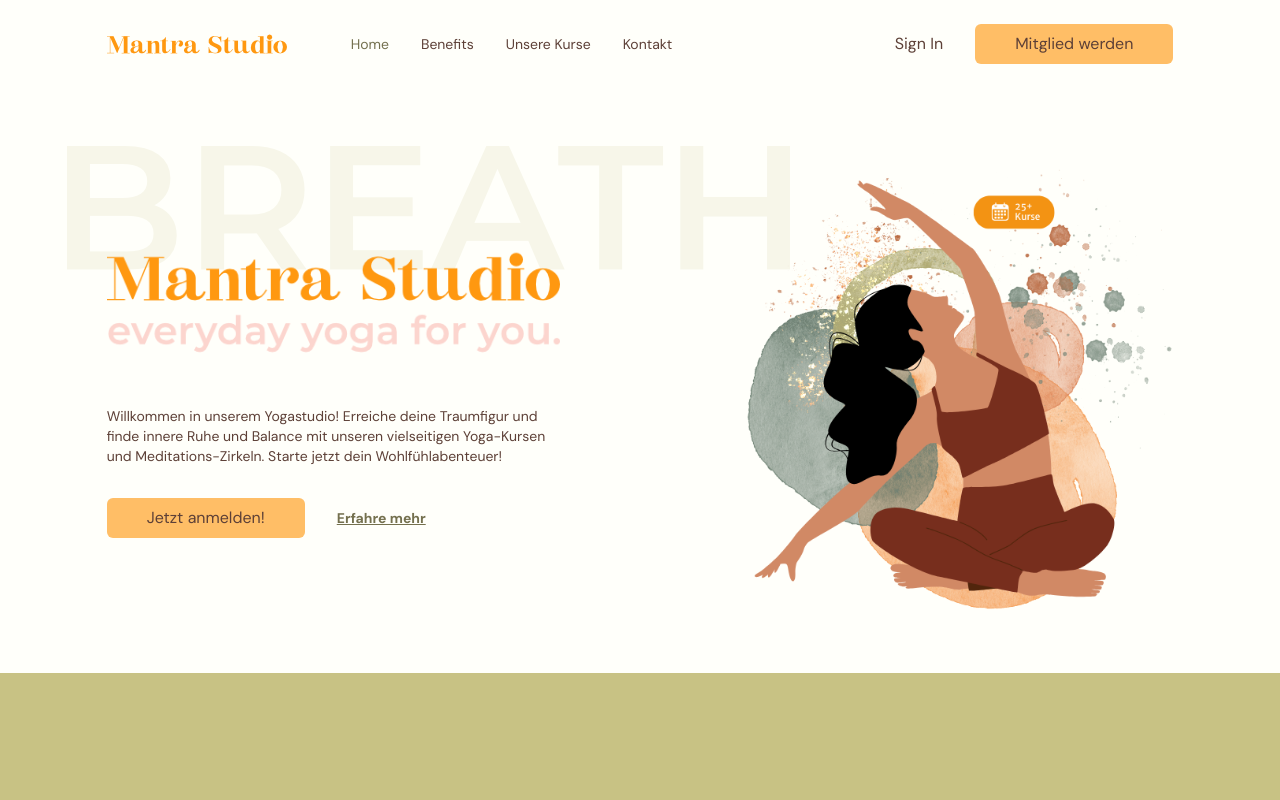
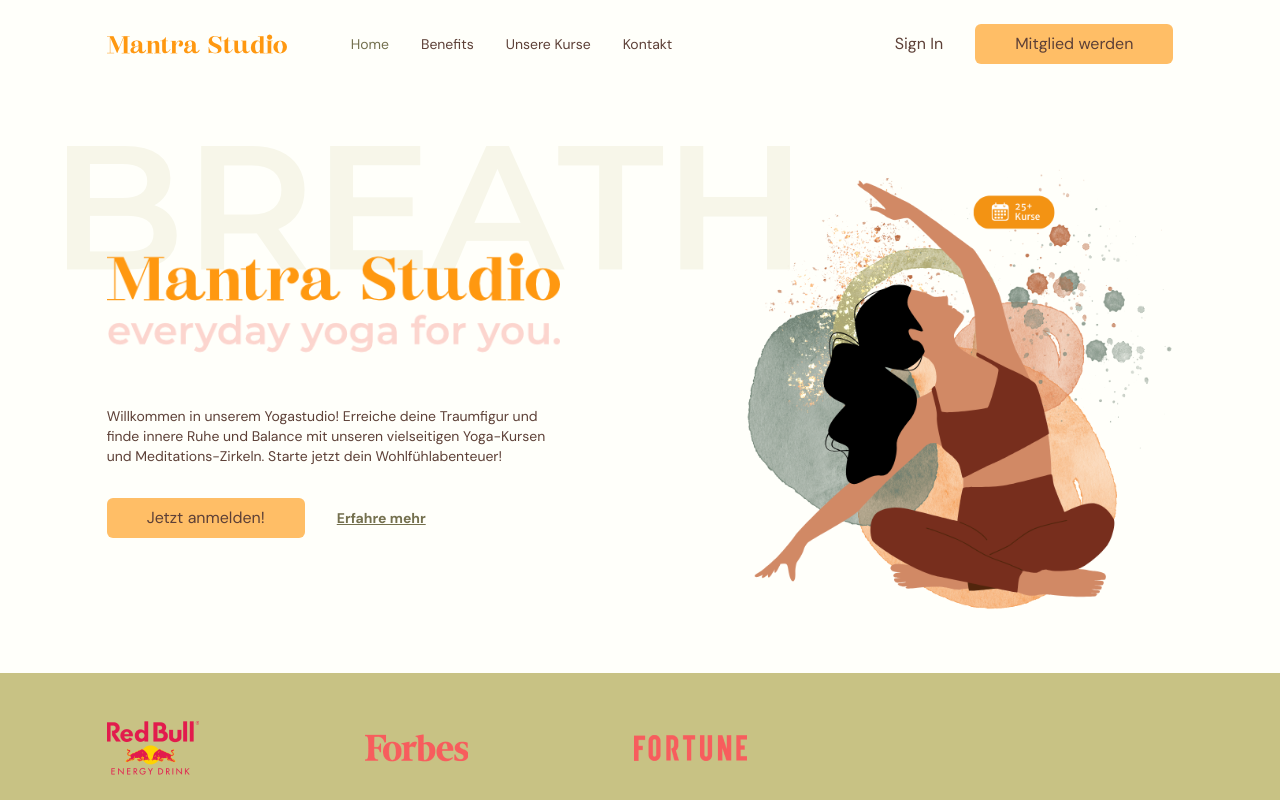
Before and after one commit to AlexaSta-hello/gym-ts, a React (Vite) app: page / in a window 1280 px wide. Shown: the top 800 px of the page. Built offline with nearby package versions, Linux system fonts and the light colour scheme.

Commit message:
Anpassung Design

```diff
--- a/src/scenes/contactUs/index.tsx
+++ b/src/scenes/contactUs/index.tsx
@@ -68,7 +68,7 @@ const ContactUs = ({setSelectedPage}: Props) => {
                     <form /* Siehe www.formsubmit.co */
                         target="_blank"
                         onSubmit={onSubmit}
-                        action="https://formsubmit.co/alex@better-world-web.com"
+                        action="https://formsubmit.co/alex@better-world-web.de"
                         method="POST"
                     >
                         <input
@@ -118,7 +118,7 @@ const ContactUs = ({setSelectedPage}: Props) => {
 
                         <button
                             type="submit"
-                            className="mt-20 rounded-lg  bg-secondary-400 px-20 py-3 transition duration-500 hover:bg-secondary-500 hover:text-white"
+                            className="mt-10 rounded-lg  bg-secondary-400 px-20 py-3 transition duration-500 hover:bg-secondary-500 hover:text-white"
                         >
                           SENDEN
                         </button>
--- a/src/scenes/home/index.tsx
+++ b/src/scenes/home/index.tsx
@@ -87,9 +87,9 @@ const Home = ({setSelectedPage}: Props) => {
         <div className="h-[150px] w-full bg-primary-100 flex justify-center">
             <div className="mx-auto w-5/6 flex items-center">
                 <div className="flex items-center w-3/5 justify-between gap-8">
-                 {/*  <img src={SponsorRedBull} alt="redbull-sponsors" />
+                   <img src={SponsorRedBull} alt="redbull-sponsors" />
                    <img src={SponsorForbes} alt="forbes-sponsors" />
-                   <img src={SponsorFortune} alt="fortune-sponsors" /> */}
+                   <img src={SponsorFortune} alt="fortune-sponsors" />
                 </div>
             </div>
         </div>
```
